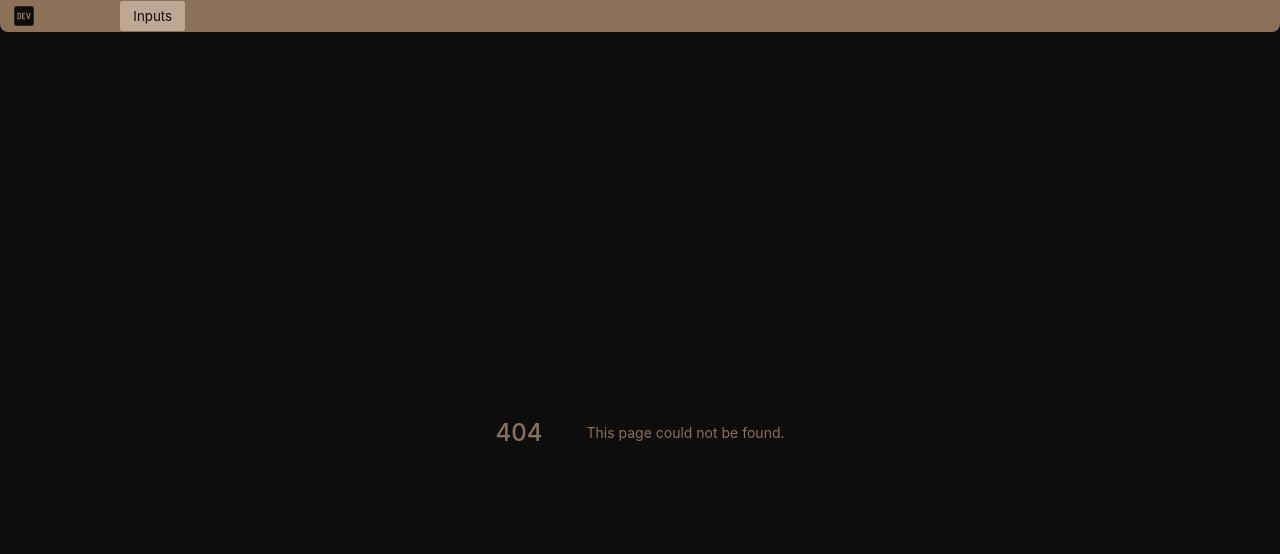
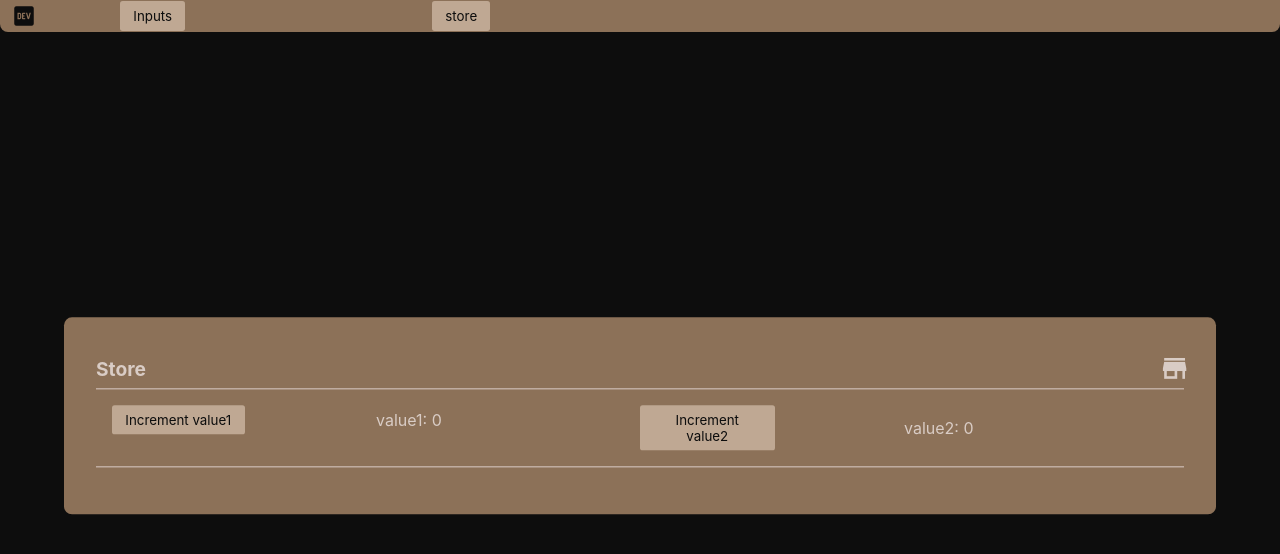
Before and after one commit to dffrs/scratch-book, a Next.js app: page /store in a window 1280 px wide. Before the commit this address had no page. Shown: the top 554 px of the page. Built offline with nearby package versions, Linux system fonts and the light colour scheme.

Commit message:
Custom Store: Early Implementation

```diff
--- a/components/layout/index.tsx
+++ b/components/layout/index.tsx
@@ -15,6 +15,8 @@ const Layout: FunctionComponent<LayoutProps> = ({ children }) => {
     switch (buttonName) {
       case "inputs":
         return Router.push(Routes.INPUTS);
+      case "store":
+        return Router.push(Routes.CUSTOM_STORE);
       default:
         ((buttonName: never) => {
           throw new Error(`A new button was added - ${buttonName} . Add it to this handler, also.`);
--- a/components/layout/util/index.tsx
+++ b/components/layout/util/index.tsx
@@ -1,11 +1,14 @@
 import Button from "../../button";
 
-type ButtonsName = "inputs";
+type ButtonsName = "inputs" | "store";
 
 const drawerButtons: Array<React.ReactElement> = [
   <Button key="inputs" name="inputs">
     Inputs
   </Button>,
+  <Button key="store" name="store">
+    store
+  </Button>,
 ];
 
 export { drawerButtons };
--- /dev/null
+++ b/pages/store/index.tsx
@@ -0,0 +1,78 @@
+import { GetServerSideProps, InferGetServerSidePropsType, NextPage } from "next";
+import { FC } from "react";
+import Button from "../../components/button";
+import Paper from "../../components/paper";
+import { createStore } from "../../utils/store";
+const store = createStore<{ value1: number; value2: number }>({ value1: 0, value2: 0 });
+
+const IncrementValue: FC<{ item: keyof ReturnType<typeof store.getState> }> = ({ item }) => (
+  <Button
+    key={item}
+    name={item}
+    onClick={() => {
+      const state = store.getState();
+      console.log("before", store.getState());
+      store.setState({ ...state, [item]: state[item] + 1 });
+      console.log("after", store.getState());
+    }}
+  >
+    Increment {item}
+  </Button>
+);
+
+const DisplayValue: FC<{ item: keyof ReturnType<typeof store.getState> }> = ({ item }) => {
+  const value = store.useStore((state) => state[item]);
+  return (
+    <div>
+      {item}: {value}
+    </div>
+  );
+};
+const StorePage: NextPage<InferGetServerSidePropsType<typeof getServerSideProps>> = ({ initialState }) => {
+  // store.serverInitialize(initialState);
+  return (
+    <Paper
+      header={{ text: "store", icon: "store" }}
+      body={
+        <div className="container">
+          <div className="columns">
+            <div className="col-6">
+              <div className="columns d-flex al-it-center">
+                <div className="col-6">
+                  <IncrementValue item="value1" />
+                </div>
+                <div className="col-6">
+                  <DisplayValue item="value1" />
+                </div>
+              </div>
+            </div>
+            <div className="col-6">
+              <div className="columns d-flex al-it-center">
+                <div className="col-6">
+                  <IncrementValue item="value2" />
+                </div>
+                <div className="col-6">
+                  <DisplayValue item="value2" />
+                </div>
+              </div>
+            </div>
+          </div>
+        </div>
+      }
+    />
+  );
+};
+
+export const getServerSideProps: GetServerSideProps<{ initialState: { value1: number; value2: number } }> = async () => {
+  const initialState: { value1: number; value2: number } = {
+    value1: 1,
+    value2: 2,
+  };
+  return {
+    props: {
+      initialState,
+    },
+  };
+};
+
+export default StorePage;
--- a/styles/elements/buttons/_buttons.scss
+++ b/styles/elements/buttons/_buttons.scss
@@ -11,7 +11,7 @@ button,
     padding: .5em 1em;
     cursor: pointer;
     transition: var(--color-transitions);
-    max-width: 10ch;
+    max-width: 16ch;
     &:hover {
         background-color: var(--neutral-color);
     }
--- a/utils/common/index.ts
+++ b/utils/common/index.ts
@@ -1,6 +1,7 @@
 enum Routes {
   HOME = "/",
   INPUTS = "/inputs",
+  CUSTOM_STORE = "/store",
 }
 
 export { Routes };
--- /dev/null
+++ b/utils/store/index.ts
@@ -0,0 +1,119 @@
+// import { createContext, useContext, useEffect, useState, useSyncExternalStore } from "react";
+
+import { useSyncExternalStore } from "react";
+
+// type StoreInitializer<T extends unknown> = {
+//   [Id in string]: {
+//     initialState: T;
+//   };
+// };
+// type ModifyingState<T> = <A extends keyof T>(property: A, newState: T[A]) => void;
+// const createStoreVersion2 = <T>(initialState: StoreInitializer<T>) => {
+//   const storeIds = Object.keys(initialState);
+//   if (!storeIds) throw new Error("Provided initialState without id");
+//   const storeId = storeIds.at(0);
+//   if (!storeId) throw new Error("Provided initialState without id");
+//   let currentState = { ...initialState };
+//   const listeners = new Set<(newState: T[keyof T]) => any>();
+//   return {
+//     getState: (property?: keyof T) =>
+//       (property && currentState[storeId]["initialState"][property]) || currentState[storeId]["initialState"],
+//     setState: <Key extends keyof T>(property: Key, newState: T[Key]) => {
+//       currentState[storeId]["initialState"][property] = newState;
+//       listeners.forEach((listener) => listener(currentState[storeId]["initialState"][property]));
+//     },
+//     subscribe: (listener: (newState: T[keyof T]) => any) => {
+//       listeners.add(listener);
+//       return () => listeners.delete(listener);
+//     },
+//   };
+// };
+
+// const useStoreVersion2 = (selector = (state: any) => state) => {
+//   const [state, setState] = useState(selector(store2.getState()));
+//   useEffect(() => {
+//     store.subscribe(() => setState(selector(store2.getState())));
+//   }, [selector, state]);
+//   return state;
+// };
+
+// const store2 = createStoreVersion2({ temp: { initialState: { name: "Daniel", age: 25 } } });
+
+// const createStore = <T>(initialState: T) => {
+//   let currentState = initialState;
+//   const listeners = new Set<(newState: T) => any>();
+//   let alreadyInitialize = false;
+//   return {
+//     getState: () => currentState,
+//     setState: (newState: T) => {
+//       currentState = newState;
+//       listeners.forEach((listener) => listener(currentState));
+//     },
+//     subscribe: (listener: (newState: T) => any) => {
+//       listeners.add(listener);
+//       return () => listeners.delete(listener);
+//     },
+//     serverInitialize: (newState: T) => {
+//       if (!alreadyInitialize) {
+//         currentState = newState;
+//         alreadyInitialize = true;
+//       }
+//     },
+//   };
+// };
+
+// const store = createStore({ value1: 0, value2: 0 });
+
+// const ServerSideStore = createContext<ReturnType<typeof store["getState"]>>({ value1: 1, value2: 3 });
+
+// // Custom useStore without React's  useSyncExternalStore hook
+
+// // const useStore = (selector = (state: any) => state) => {
+// //   const [state, setState] = useState(selector(store.getState()));
+// //   useEffect(() => {
+// //     store.subscribe(() => setState(selector(store.getState())));
+// //   }, [selector, state]);
+// //   return state;
+// // };
+// const useStore = (selector = (state: ReturnType<typeof store["getState"]>) => state) => {
+//   const serverSideValueForStore = useContext(ServerSideStore);
+//   useEffect(() => store.serverInitialize(serverSideValueForStore), [serverSideValueForStore]);
+//   return useSyncExternalStore(
+//     store.subscribe,
+//     () => selector(store.getState()),
+//     () => selector(serverSideValueForStore)
+//   );
+// };
+
+// export { store, useStore, ServerSideStore, useStoreVersion2, store2 };
+const createStore = <T>(initialState: T) => {
+  let currentState = initialState;
+  let serverState: T | null = null;
+  const listeners = new Set<(newState: T) => void>();
+  const subscribe = (listener: (newState: T) => void) => {
+    listeners.add(listener);
+    return () => listeners.delete(listener);
+  };
+  return {
+    getState: () => currentState,
+    setState: (newState: T) => {
+      currentState = newState;
+      listeners.forEach((listener) => listener(currentState));
+    },
+    subscribe,
+    serverInitialize: (initialServerState: T) => {
+      if (!serverState) {
+        currentState = initialServerState;
+        serverState = initialServerState;
+      }
+    },
+    useStore: <OutPut>(selector: (state: T) => OutPut) =>
+      useSyncExternalStore(
+        subscribe,
+        () => selector(currentState),
+        () => selector(serverState ?? initialState)
+      ),
+  };
+};
+
+export { createStore };
```
Also changed, not shown: components/tab/index.tsx (added, +15 -0 lines), pages/inputs/index.tsx (+17 -25 lines).
